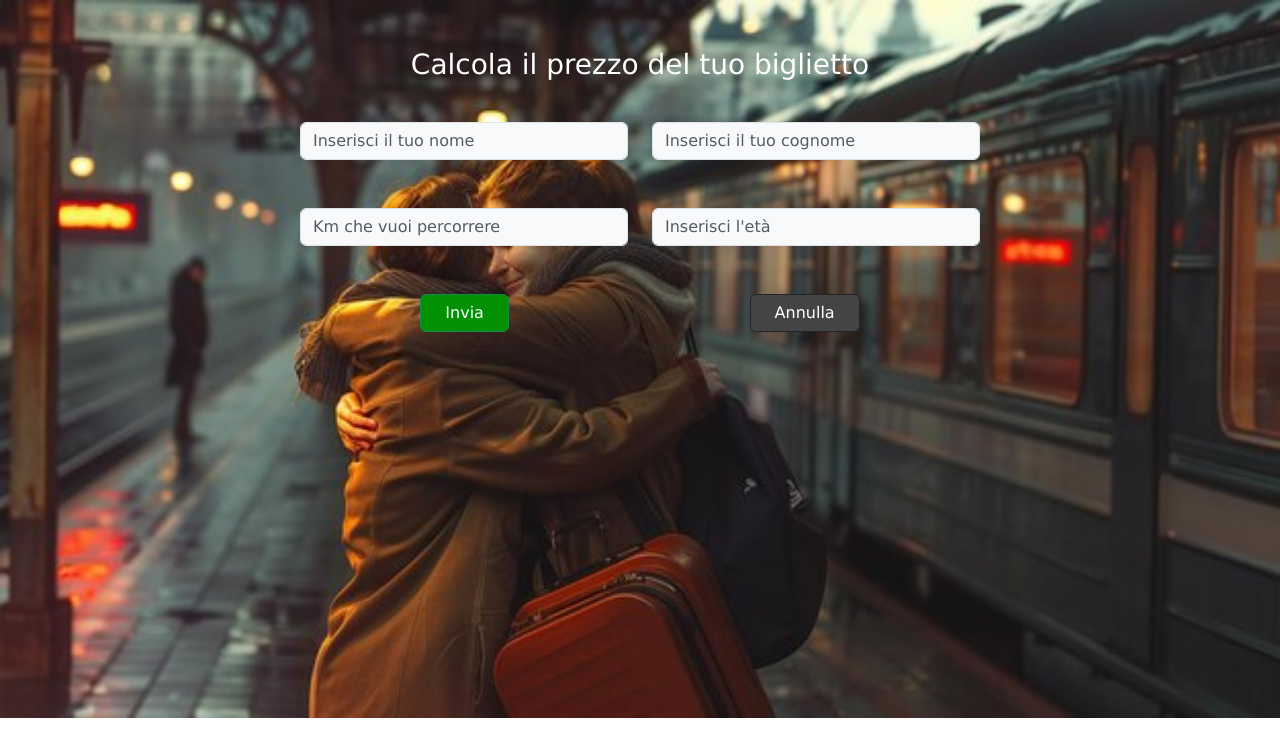
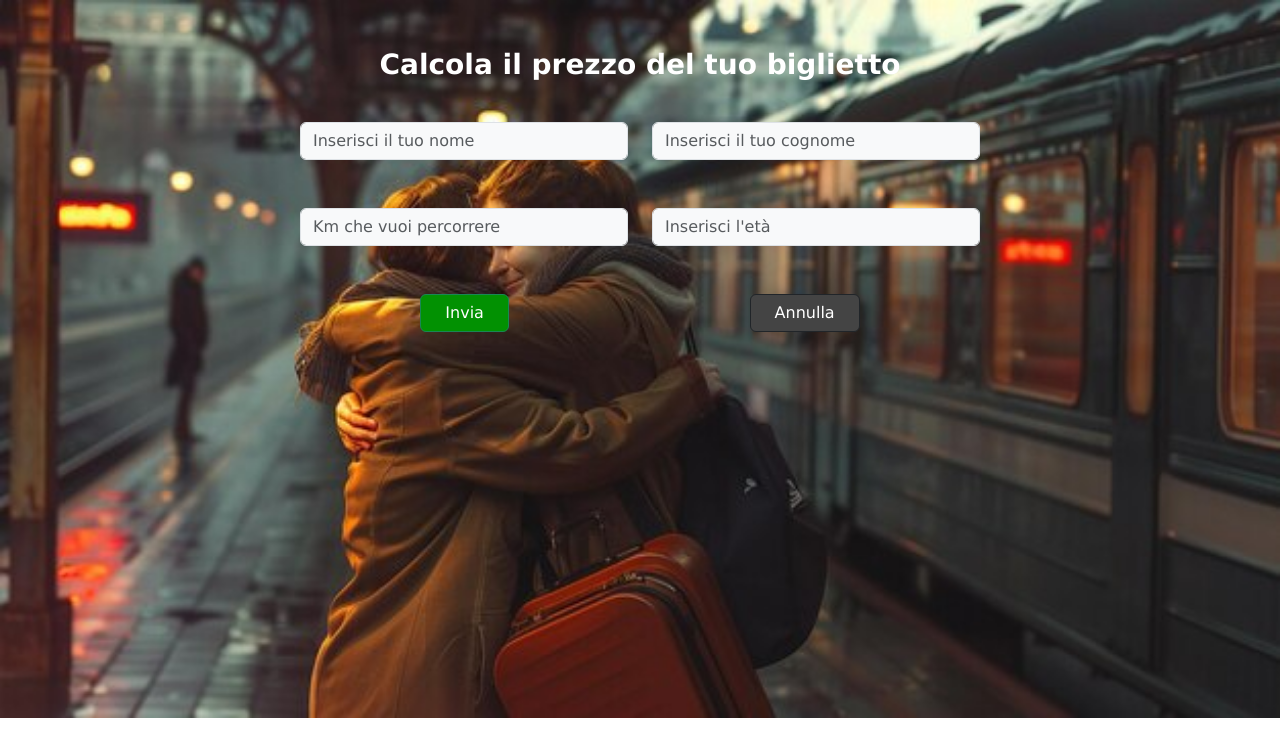
Before and after one commit to DoriaFabio/js-biglietto-treno-form, a plain HTML site: page index.html in a window 1280 px wide. Drawn offline with nearby package versions, Linux system fonts and the light colour scheme.

Commit message:
modify h1

```diff
--- a/index.html
+++ b/index.html
@@ -19,7 +19,7 @@
 
 <body>
     <div class="myborder mt-5 mycontainer">
-        <h1 class="text-center fs-3 text-white">Calcola il prezzo del tuo biglietto</h1>
+        <h1 class="text-center fs-3 text-white fw-bold">Calcola il prezzo del tuo biglietto</h1>
     </div>
     <div class="mycontainer container">
         <form action="">
```
